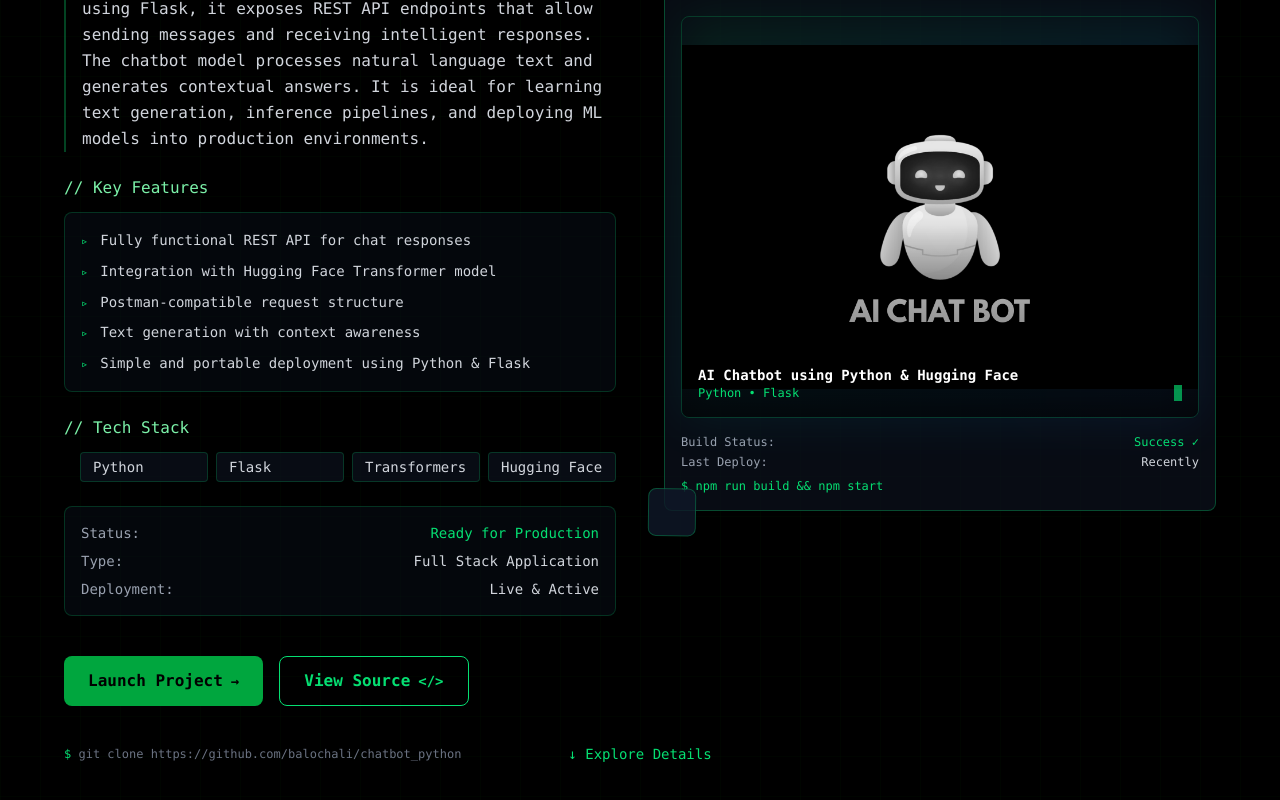
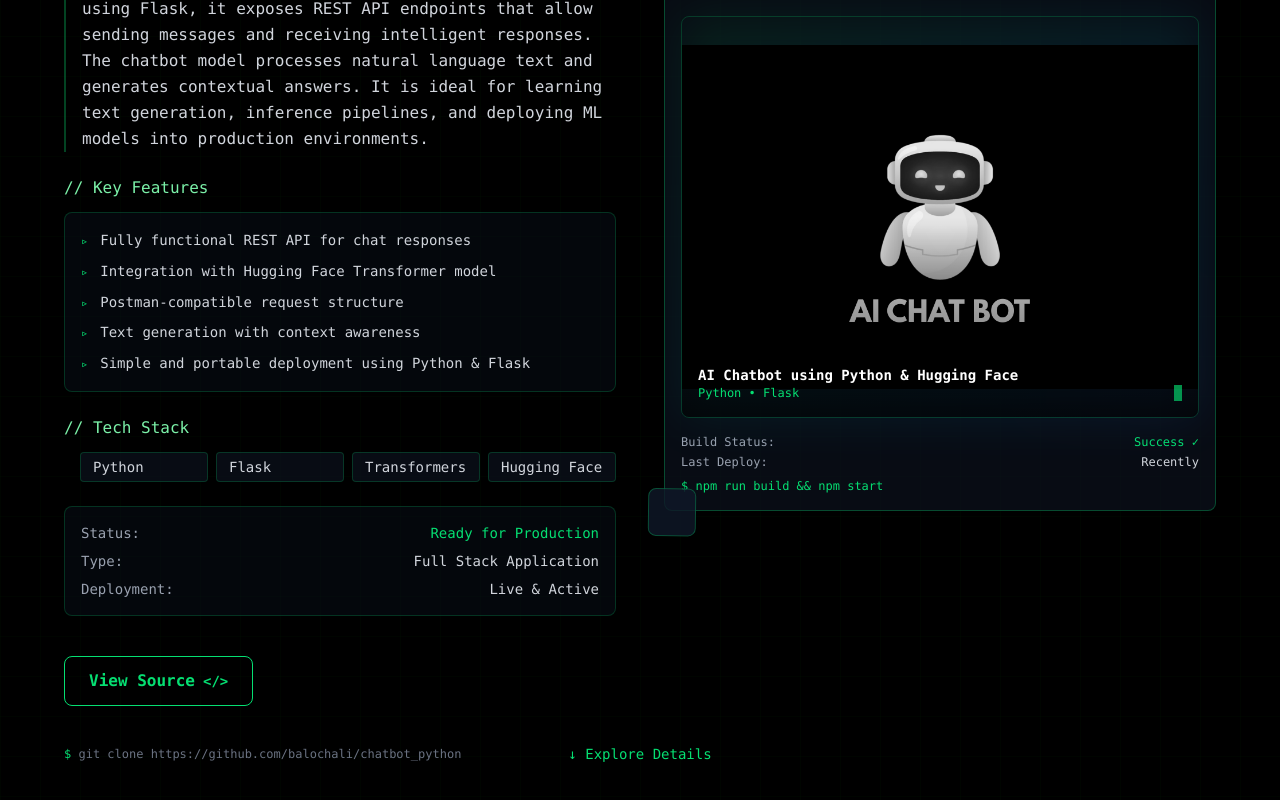
Before and after one commit to balochali/my-portfolio, a Next.js app: page /projects/ai-chatbot-using-python-hugging-face in a window 1280 px wide. Shown: the part 324-1124 px from the top of the page. Built offline with nearby package versions, Linux system fonts and the light colour scheme.

Commit message:
For Now Removed View Demo Button

```diff
--- a/src/components/Projects/ProjectDetails/index.tsx
+++ b/src/components/Projects/ProjectDetails/index.tsx
@@ -178,23 +178,6 @@
                 variants={itemVariants}
                 className="flex flex-col sm:flex-row gap-4 pt-4"
               >
-                {project.demoUrl && (
-                  <motion.a
-                    href={project.demoUrl}
-                    target="_blank"
-                    rel="noopener noreferrer"
-                    whileHover={{
-                      scale: 1.05,
-                      boxShadow: "0 0 25px rgba(0,255,0,0.3)",
-                    }}
-                    whileTap={{ scale: 0.95 }}
-                    className="px-6 py-3 cursor-pointer bg-green-600 hover:bg-green-500 text-black font-semibold rounded-lg transition-all duration-300 flex items-center justify-center gap-2"
-                  >
-                    Launch Project
-                    <span className="text-sm">→</span>
-                  </motion.a>
-                )}
-
                 {project.codeUrl && (
                   <motion.a
                     href={project.codeUrl}
```
